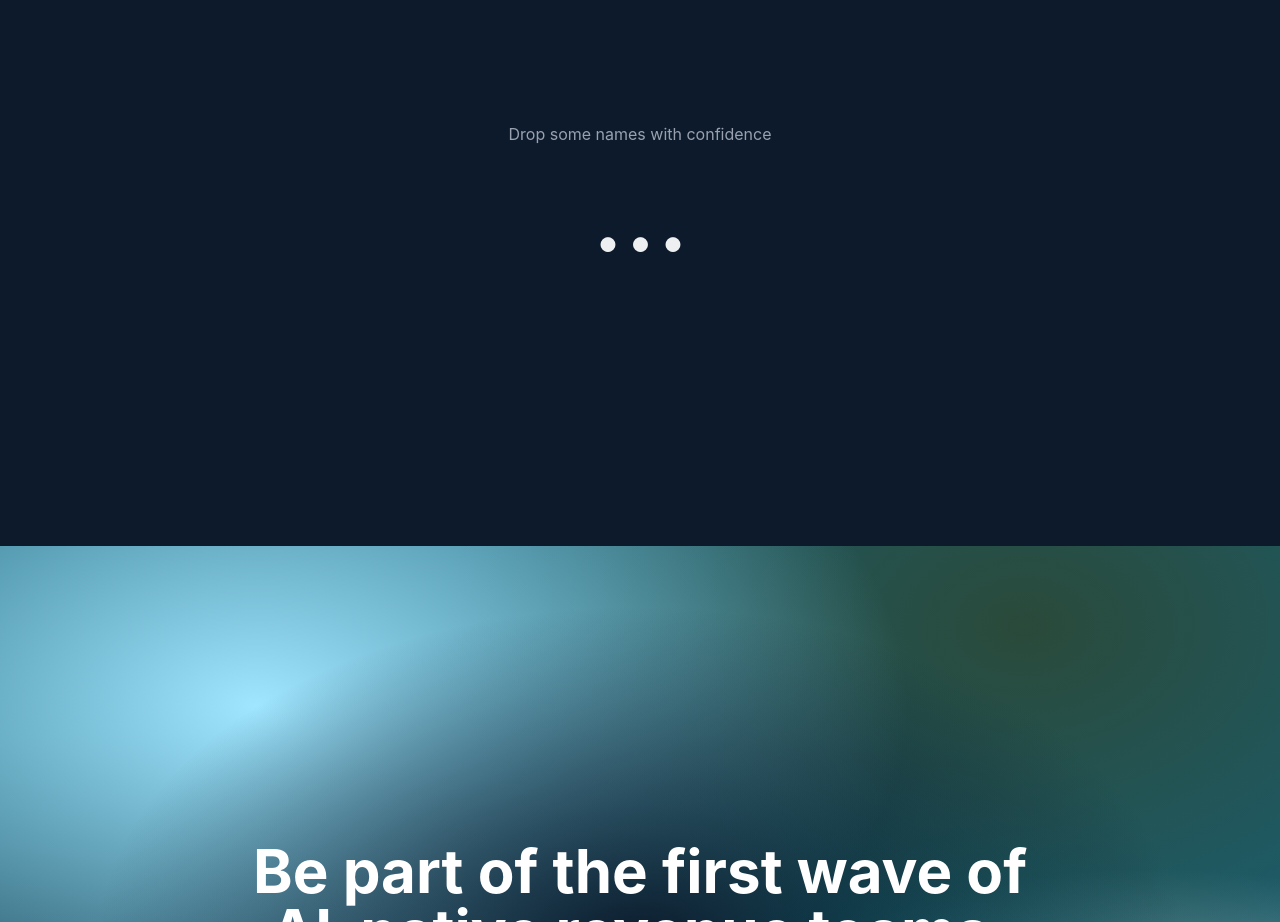
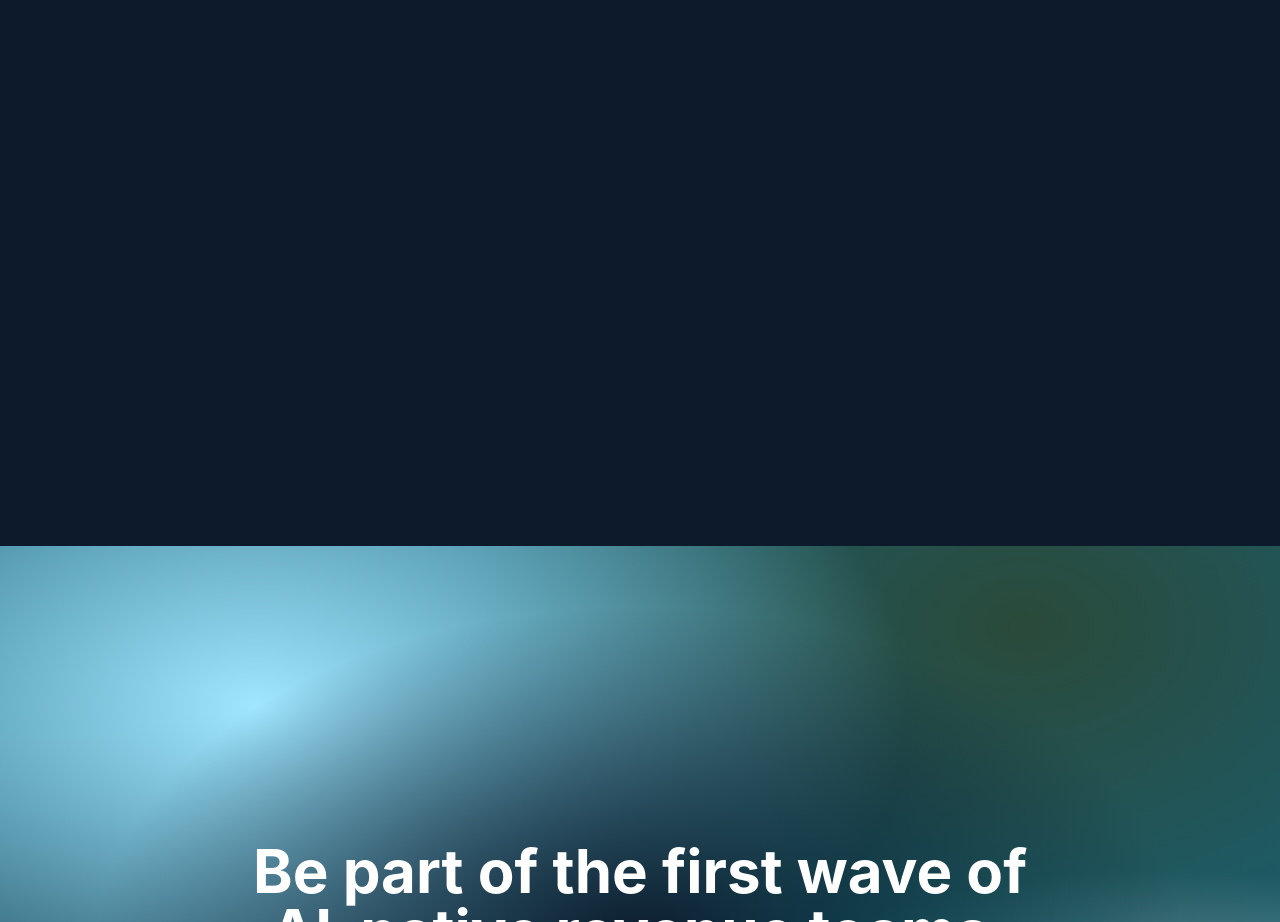
Before and after one commit to Sonix-J/CONVERSIV, a React (Vite) app: page / in a window 1280 px wide. Shown: the part 6294-7216 px from the top of the page. Built offline with nearby package versions, Linux system fonts and the light colour scheme.

Commit message:
adjustments

```diff
--- a/src/pages/Home.tsx
+++ b/src/pages/Home.tsx
@@ -382,7 +382,7 @@ export default function Home() {
             industries.
           </h2>
           <div className="flex flex-col justify-between items-center gap-4">
-            <p className="text-gray-400 text-center">
+            {/* <p className="text-gray-400 text-center">
               Drop some names with confidence
             </p>
             <motion.p
@@ -398,7 +398,7 @@ export default function Home() {
               }}
             >
               ...
-            </motion.p>
+            </motion.p> */}
           </div>
         </section>
       </ScrollSection>
```
